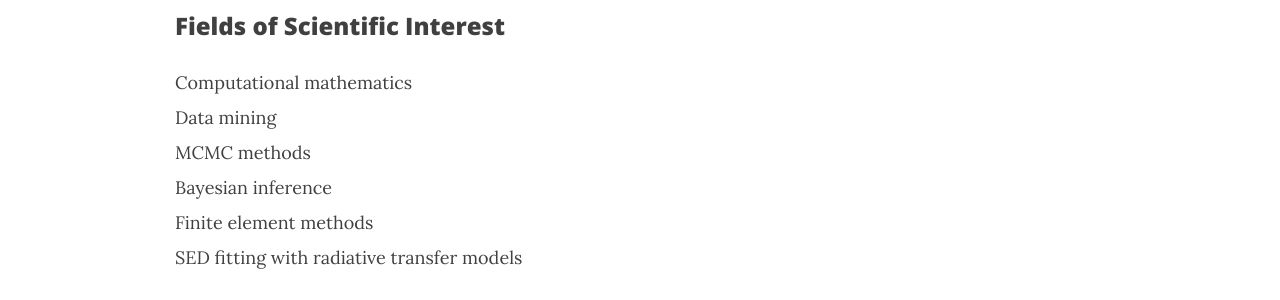
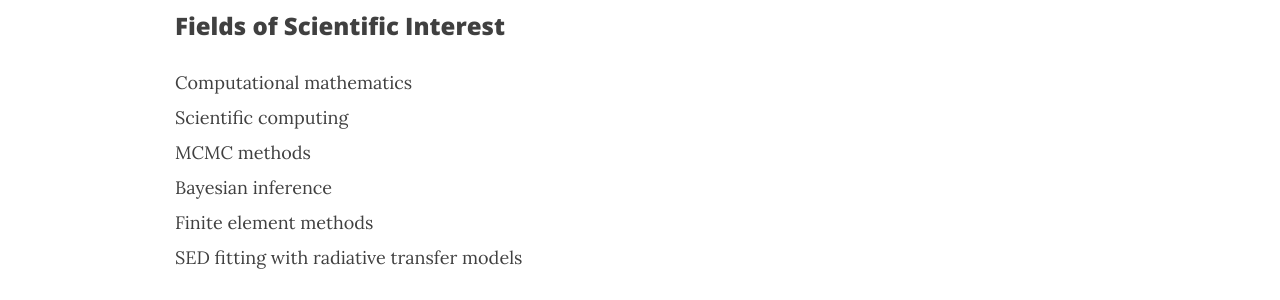
Before and after one commit to ch-var/ch-var.github.io, a Jekyll site: the page built from cv.html, in a window 1280 px wide and 900 px high, scrolled down 2128 px. Shown: the part 154-454 px from the top of the window. Built offline with Jekyll 4.4.1, drawn with Linux system fonts in a browser that asks for light colours; formulas are drawn with MathJax 3.

Commit message:
Update cv.html

```diff
--- a/cv.html
+++ b/cv.html
@@ -71,7 +71,7 @@
 <br>
 <p style="font-family: var(--header-font); font-weight: 800; line-height: 1.1; font-size: 1.5rem; margin-top: 1.25rem;">Fields of Scientific Interest</p>
 <p align='justify' style="margin-bottom: 8px;">Computational mathematics</p>
-<p align='justify' style="margin-top: 8px; margin-bottom: 8px;">Data mining</p>
+<p align='justify' style="margin-top: 8px; margin-bottom: 8px;">Scientific computing</p>
 <p align='justify' style="margin-top: 8px; margin-bottom: 8px;">MCMC methods</p>
 <p align='justify' style="margin-top: 8px; margin-bottom: 8px;">Bayesian inference</p>
 <p align='justify' style="margin-top: 8px; margin-bottom: 8px;">Finite element methods</p>
```
